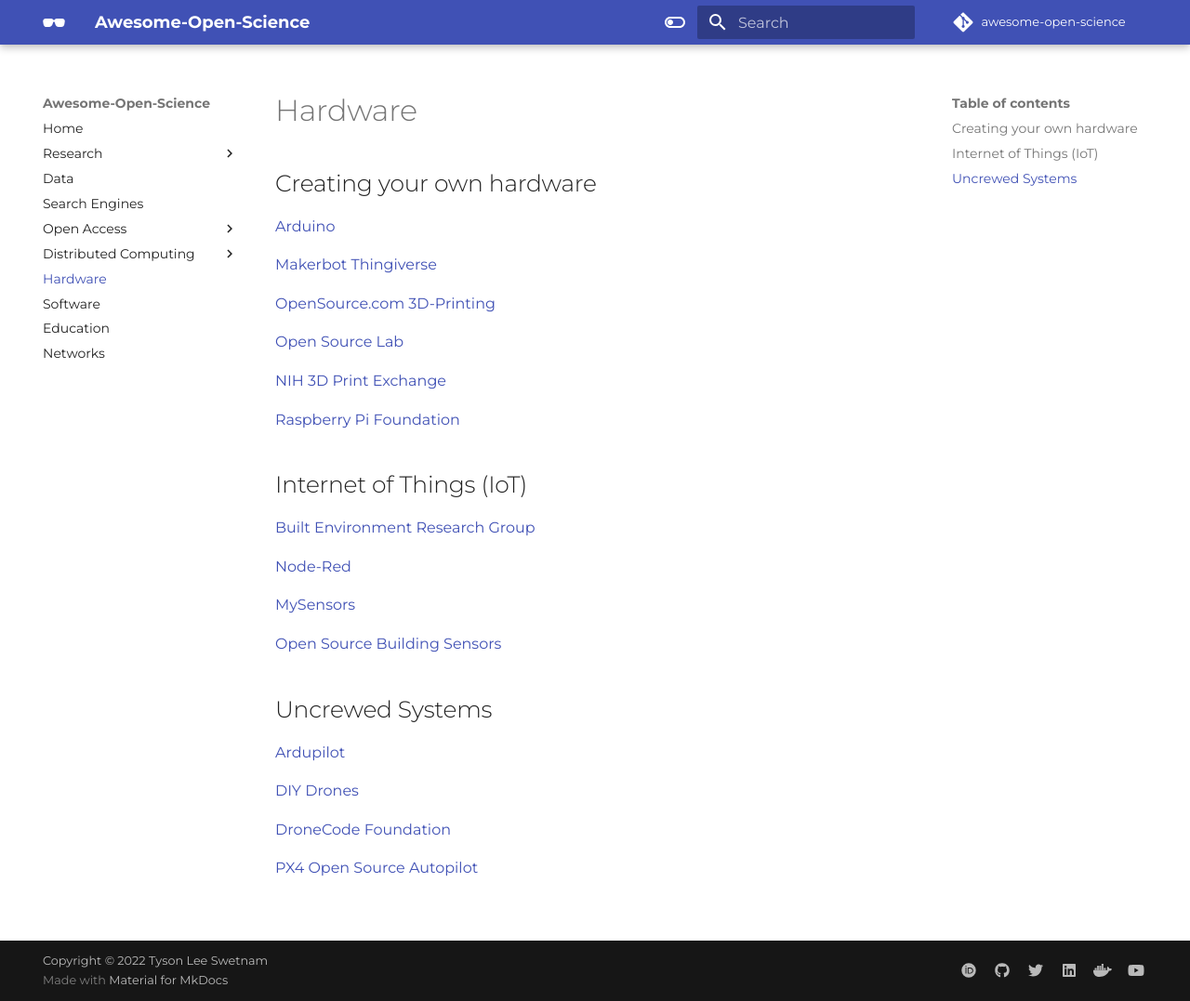
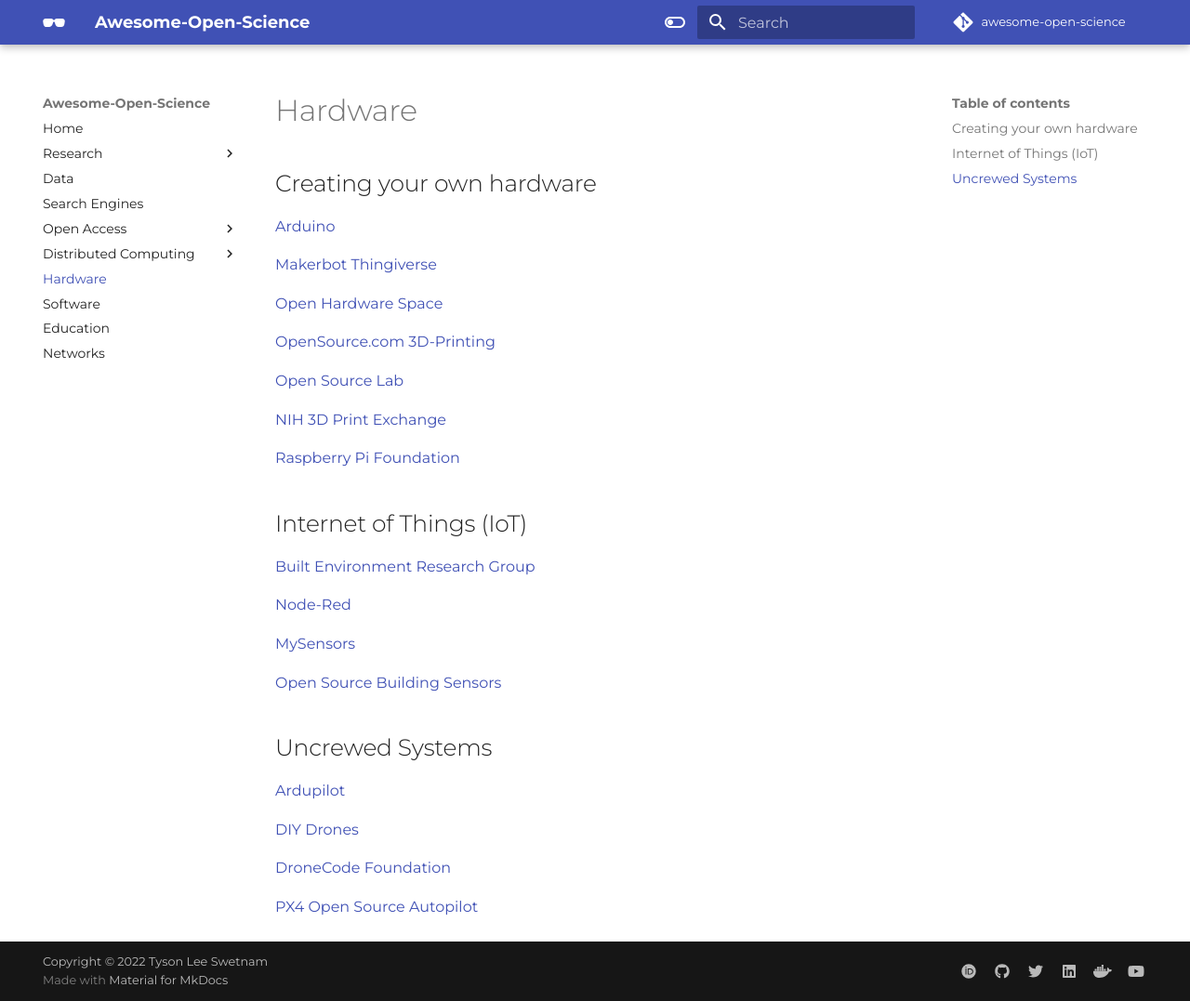
Before and after one commit to tyson-swetnam/awesome-open-science, an MkDocs documentation site: the page built from docs/hardware.md, in a window 1280 px wide and 1077 px high. Shown: the whole window at 93% size. Built offline with MkDocs 1.6.1 and Material for MkDocs 9.7.7, drawn with Linux system fonts in a browser that asks for light colours; some web fonts are replaced; comment, search, counter and statistics services are not loaded.

Commit message:
Update hardware.md

```diff
--- a/docs/hardware.md
+++ b/docs/hardware.md
@@ -3,6 +3,8 @@
 [Arduino](https://www.arduino.cc/){target=_blank}
 
 [Makerbot Thingiverse](https://www.thingiverse.com/){target=_blank}
+
+[Open Hardware Space](https://openhardware.space/){target=_blank}
 
 [OpenSource.com 3D-Printing](https://opensource.com/tags/3d-printing){target=_blank}
 
```
